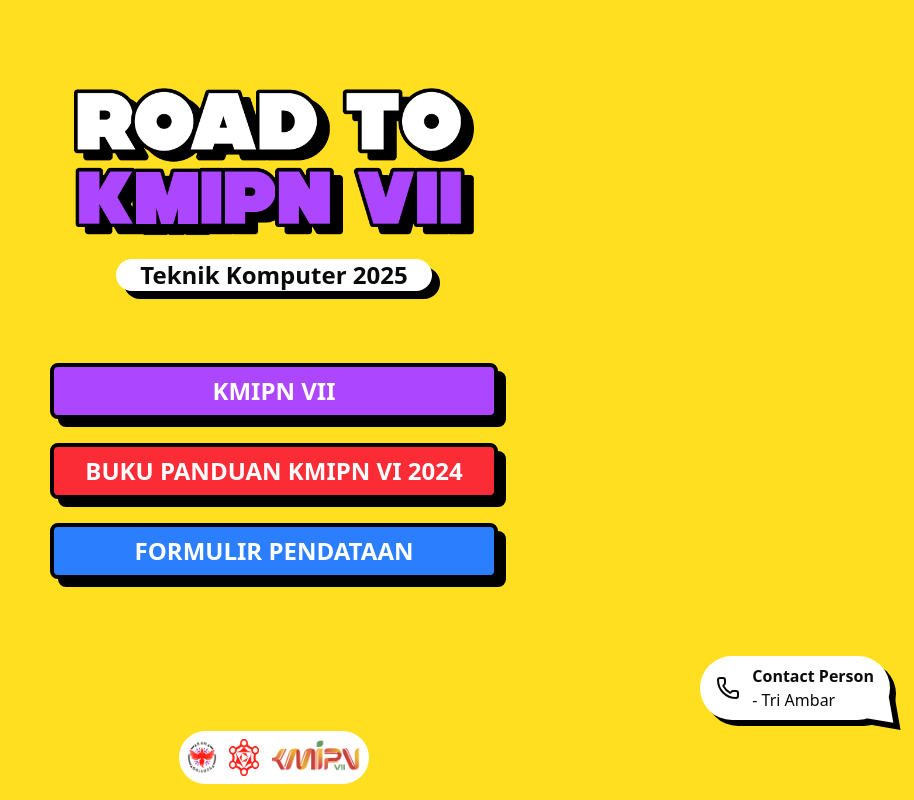
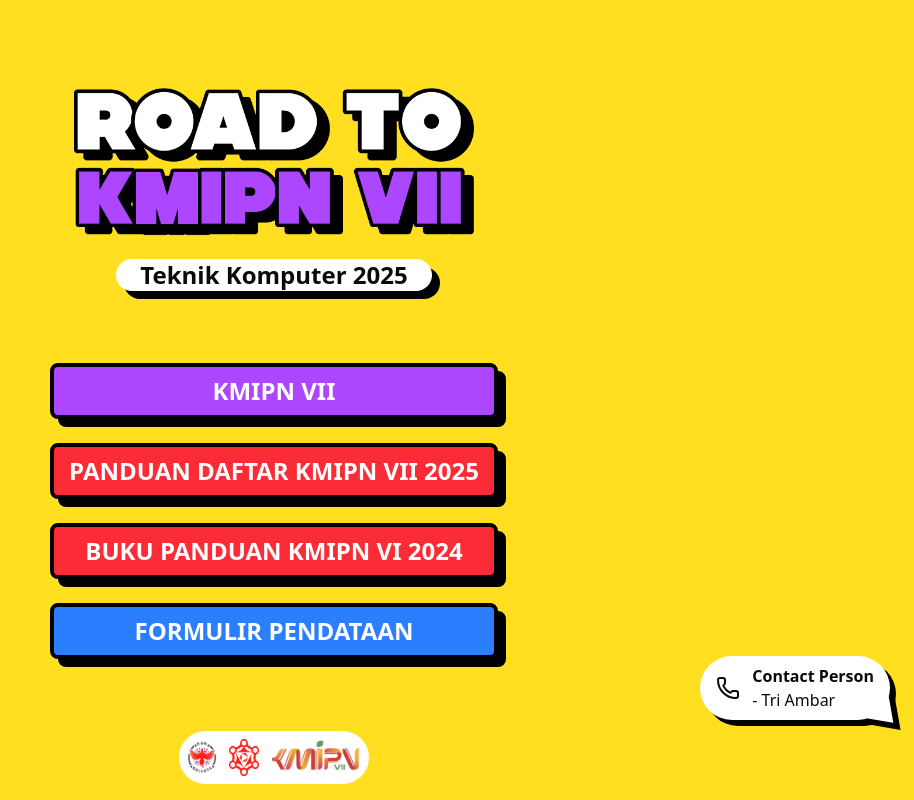
Before and after one commit to DikhaAG/sosialisasi-kmipn, a Next.js app: page / in a window 1280 px wide. Shown: the whole page, without its empty margins (366-1280 px from the left). Built offline with nearby package versions, Linux system fonts and the light colour scheme.

Commit message:
change: menambahkan panduan pendaftaran kmipn 7

```diff
--- a/src/app/page.tsx
+++ b/src/app/page.tsx
@@ -63,6 +63,10 @@ export default function Home() {
             </Button>
             <Button asChild
               className="w-full bg-red-500 text-white font-black text-xl md:text-2xl uppercase py-6 px-8 border-4 border-black shadow-[8px_8px_0px_0px_#000] hover:bg-red-700 hover:shadow-[4px_4px_0px_0px_#000] hover:translate-x-1 hover:translate-y-1 transition-all duration-150 active:shadow-[2px_2px_0px_0px_#000] active:translate-x-2 active:translate-y-2">
+              <Link href="https://drive.google.com/file/d/1Opyu1B3L8LqIxrcR8Kt4W30tv-OzLJNK/view?usp=drivesdk">Panduan Daftar KMIPN VII 2025</Link>
+            </Button>
+            <Button asChild
+              className="w-full bg-red-500 text-white font-black text-xl md:text-2xl uppercase py-6 px-8 border-4 border-black shadow-[8px_8px_0px_0px_#000] hover:bg-red-700 hover:shadow-[4px_4px_0px_0px_#000] hover:translate-x-1 hover:translate-y-1 transition-all duration-150 active:shadow-[2px_2px_0px_0px_#000] active:translate-x-2 active:translate-y-2">
               <Link href="https://drive.google.com/file/d/1q4DxjZT_A3stX_mX_umdczLSoiTu61n_/view?usp=drive_link">Buku Panduan KMIPN VI 2024</Link>
             </Button>
 
```
